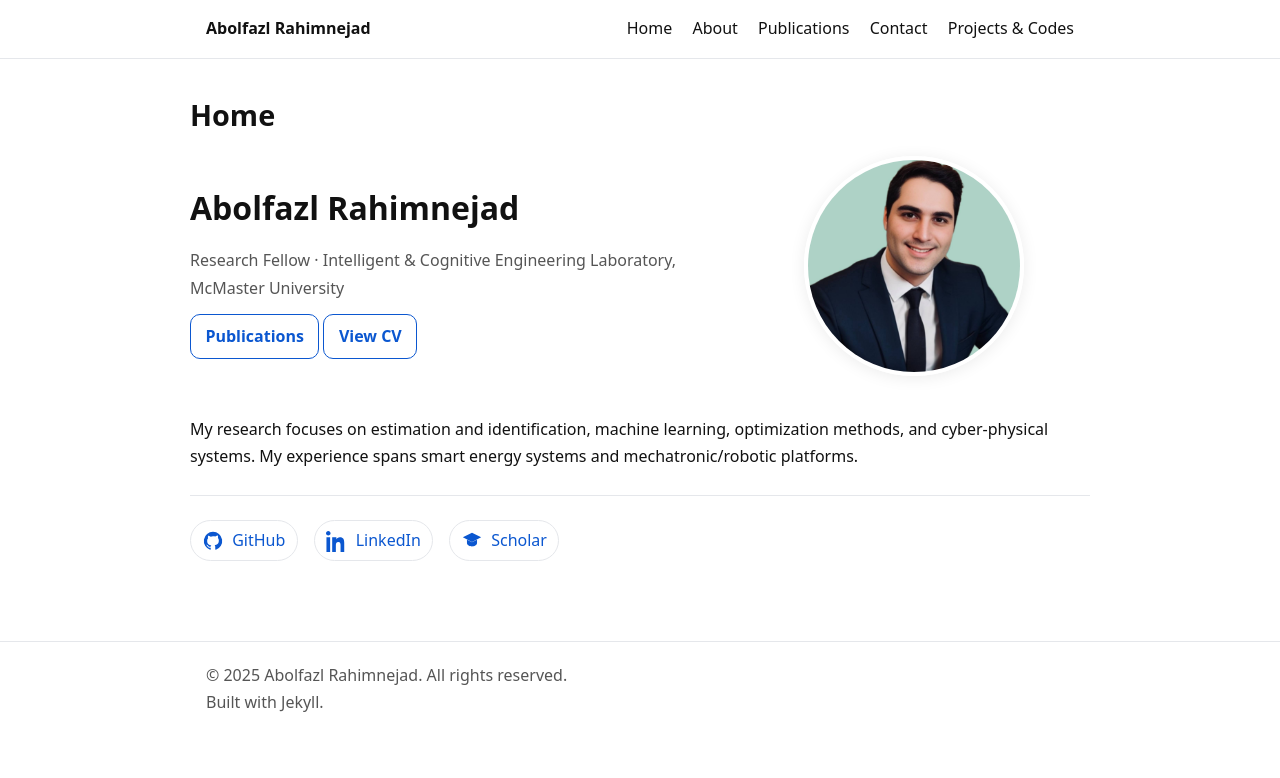
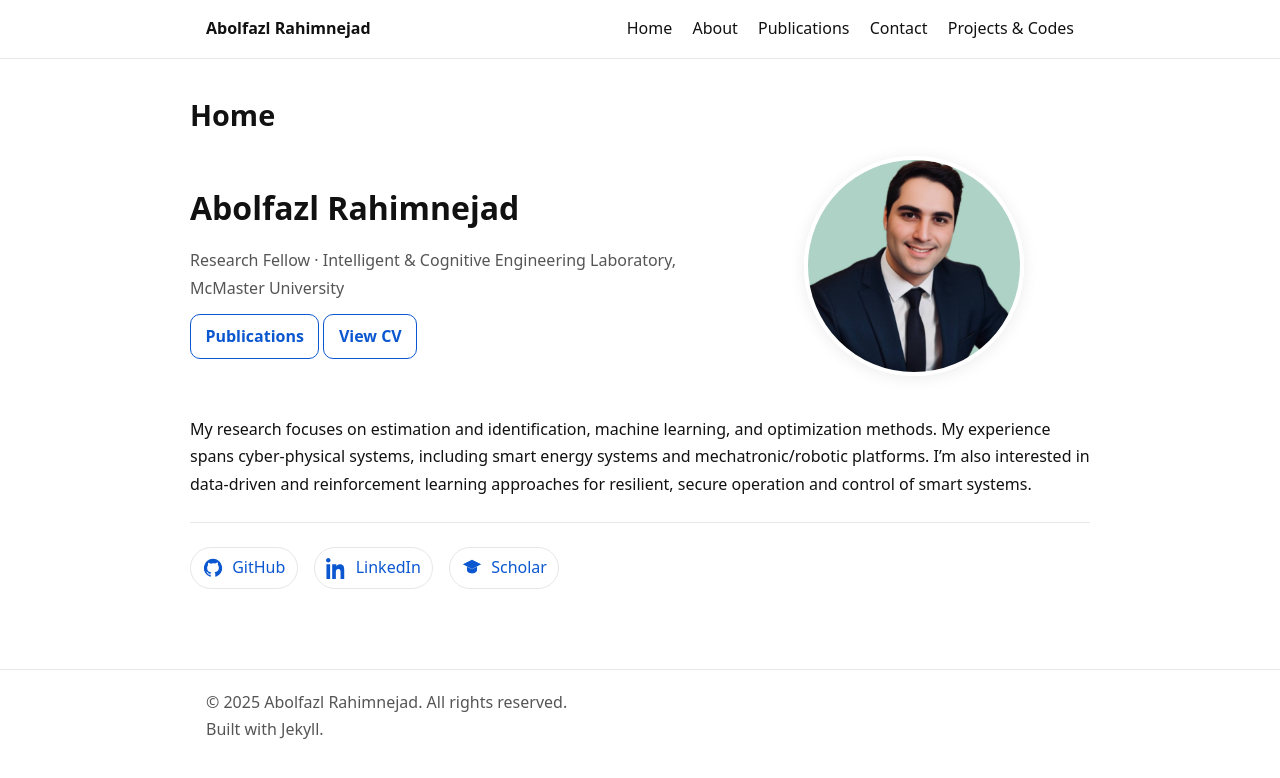
Before and after one commit to AbRahimnejad/AbRahimnejad.github.io, a Jekyll site: the page built from index.md, in a window 1280 px wide. Shown: the top 778 px of the page. Built offline with Jekyll 4.4.1, drawn with Linux system fonts in a browser that asks for light colours.

Commit message:
Update index.md

```diff
--- a/index.md
+++ b/index.md
@@ -20,7 +20,7 @@ permalink: /
 
 
 
-My research focuses on estimation and identification, machine learning, optimization methods, and cyber-physical systems. My experience spans smart energy systems and mechatronic/robotic platforms.
+My research focuses on estimation and identification, machine learning, and optimization methods. My experience spans cyber-physical systems, including smart energy systems and mechatronic/robotic platforms. I’m also interested in data-driven and reinforcement learning approaches for resilient, secure operation and control of smart systems.
 
 
 
```
